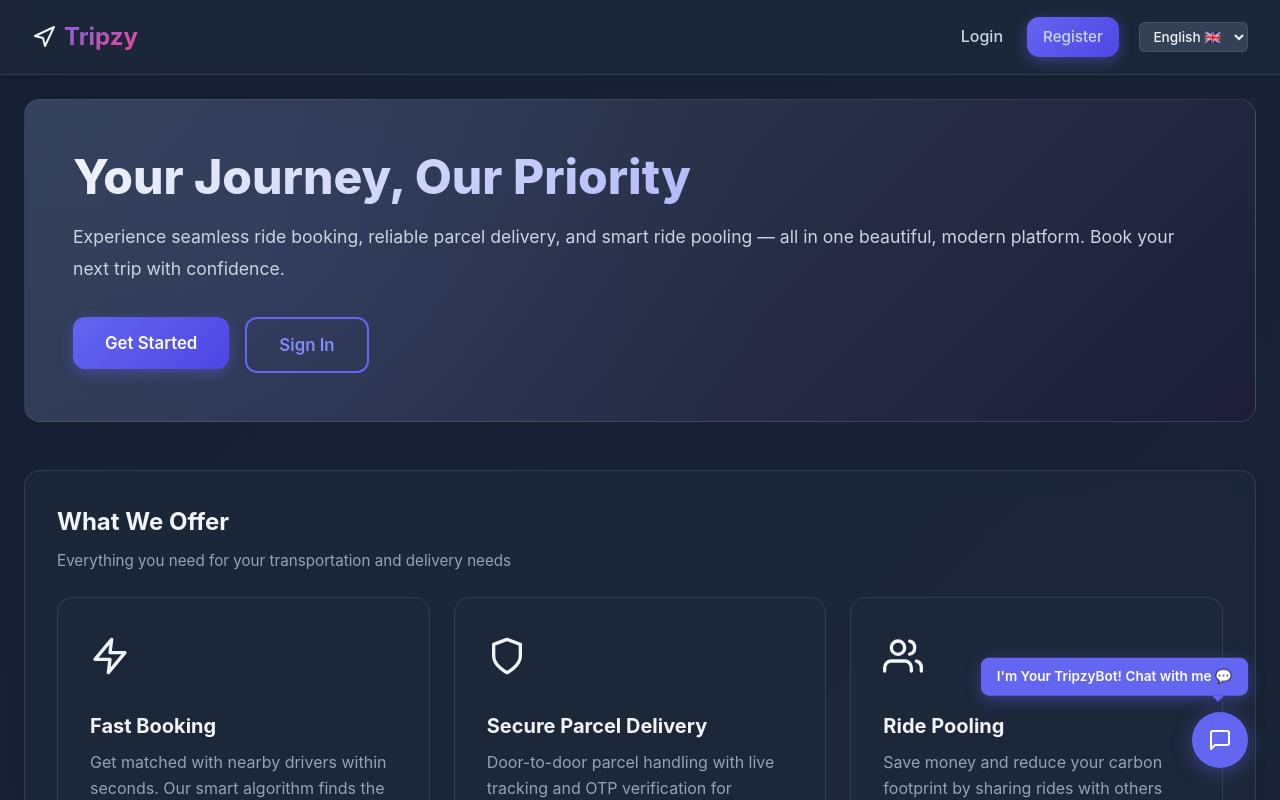
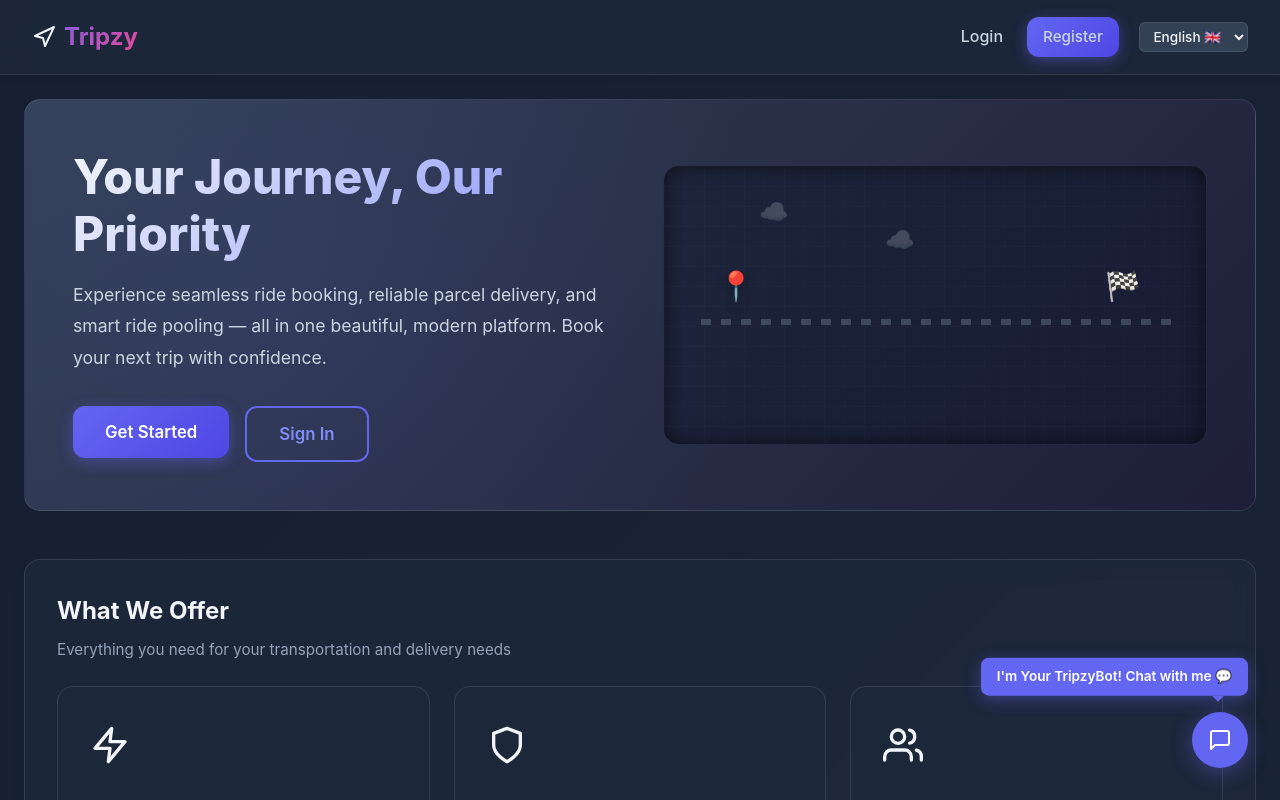
Before and after one commit to rekhashida/Tripzy, a React (Create React App) app in the folder frontend/: page / in a window 1280 px wide. Shown: the top 800 px of the page. Built offline with nearby package versions, Linux system fonts and the light colour scheme; the HTML template or start-up script is replaced by a standard one.

Commit message:
design: polish overall UI with premium CSS animations, custom vector taxi illustration, and interactive card-based vehicle options selector

```diff
--- a/frontend/src/index.css
+++ b/frontend/src/index.css
@@ -943,3 +943,296 @@ textarea {
   transform: scale(1.05);
   background: rgba(99, 102, 241, 0.25) !important;
 }
+
+/* Premium UI Hover & Glows */
+.card:hover {
+  box-shadow: 0 10px 30px rgba(99, 102, 241, 0.15), var(--shadow-xl);
+  transform: translateY(-3px);
+  border-color: rgba(99, 102, 241, 0.3);
+}
+
+.feature-card:hover {
+  transform: translateY(-5px);
+  box-shadow: 0 12px 30px rgba(236, 72, 153, 0.15), var(--shadow-xl);
+  border-color: rgba(236, 72, 153, 0.3);
+}
+
+/* Hero Illustration Animation styles */
+.hero-illustration {
+  flex: 1;
+  height: 280px;
+  position: relative;
+  overflow: hidden;
+  background: rgba(15, 23, 42, 0.45);
+  border-radius: var(--border-radius-lg);
+  border: 1px solid rgba(255, 255, 255, 0.05);
+  box-shadow: inset 0 0 20px rgba(0, 0, 0, 0.6);
+  display: flex;
+  align-items: center;
+  justify-content: center;
+}
+
+@media (max-width: 991px) {
+  .hero-illustration {
+    display: none;
+  }
+}
+
+.city-grid {
+  position: absolute;
+  top: 0;
+  left: 0;
+  right: 0;
+  bottom: 0;
+  background-image:
+    linear-gradient(rgba(255, 255, 255, 0.02) 1px, transparent 1px),
+    linear-gradient(90deg, rgba(255, 255, 255, 0.02) 1px, transparent 1px);
+  background-size: 20px 20px;
+  opacity: 0.8;
+  z-index: 1;
+  pointer-events: none;
+}
+
+.animated-road {
+  position: absolute;
+  width: 90%;
+  height: 6px;
+  background: repeating-linear-gradient(
+    90deg,
+    transparent,
+    transparent 10px,
+    var(--text-muted) 10px,
+    var(--text-muted) 20px
+  );
+  top: 55%;
+  left: 5%;
+  z-index: 2;
+  border-radius: 3px;
+  opacity: 0.3;
+  animation: moveRoad 10s linear infinite;
+}
+
+@keyframes moveRoad {
+  0% {
+    background-position: 0px 0px;
+  }
+  100% {
+    background-position: -200px 0px;
+  }
+}
+
+.pulse-pin {
+  position: absolute;
+  font-size: 1.8rem;
+  z-index: 3;
+  animation: floatPin 2s ease-in-out infinite;
+}
+
+.pickup-pin {
+  top: 35%;
+  left: 10%;
+  animation-delay: 0s;
+}
+
+.dropoff-pin {
+  top: 35%;
+  right: 12%;
+  animation-delay: 0.5s;
+}
+
+@keyframes floatPin {
+  0%, 100% {
+    transform: translateY(0) scale(1);
+    filter: drop-shadow(0 4px 6px rgba(0, 0, 0, 0.3));
+  }
+  50% {
+    transform: translateY(-8px) scale(1.05);
+    filter: drop-shadow(0 12px 12px rgba(0, 0, 0, 0.5));
+  }
+}
+
+.driving-car-wrapper {
+  position: absolute;
+  top: 40%;
+  width: 70px;
+  height: 40px;
+  z-index: 4;
+  animation: driveCar 8s cubic-bezier(0.4, 0, 0.2, 1) infinite;
+}
+
+@keyframes driveCar {
+  0% {
+    left: -15%;
+    transform: scaleX(1) rotate(0deg);
+  }
+  5% {
+    transform: scaleX(1) rotate(2deg);
+  }
+  45% {
+    transform: scaleX(1) rotate(-1deg);
+  }
+  80% {
+    left: 80%;
+    transform: scaleX(1);
+  }
+  83% {
+    transform: scaleX(-1);
+  }
+  85% {
+    left: 80%;
+  }
+  95% {
+    left: -10%;
+    transform: scaleX(-1);
+  }
+  100% {
+    left: -15%;
+    transform: scaleX(1);
+  }
+}
+
+.animated-taxi {
+  width: 100%;
+  height: auto;
+  filter: drop-shadow(0 4px 8px rgba(99, 102, 241, 0.4));
+  animation: bounceCar 0.3s ease-in-out infinite alternate;
+}
+
+@keyframes bounceCar {
+  0% {
+    transform: translateY(0);
+  }
+  100% {
+    transform: translateY(-2px);
+  }
+}
+
+.floating-clouds {
+  position: absolute;
+  top: 0;
+  left: 0;
+  right: 0;
+  bottom: 0;
+  pointer-events: none;
+}
+
+.cloud {
+  position: absolute;
+  font-size: 1.5rem;
+  opacity: 0.2;
+  z-index: 2;
+  animation: floatCloud 25s linear infinite;
+}
+
+.cloud-1 {
+  top: 10%;
+  animation-duration: 20s;
+  animation-delay: -5s;
+}
+
+.cloud-2 {
+  top: 20%;
+  animation-duration: 35s;
+  animation-delay: -15s;
+}
+
+@keyframes floatCloud {
+  0% {
+    left: -15%;
+  }
+  100% {
+    left: 115%;
+  }
+}
+
+/* Premium Vehicle Selector list */
+.vehicle-selector-list {
+  display: flex;
+  flex-direction: column;
+  gap: 0.75rem;
+  margin-bottom: 1.5rem;
+}
+
+.vehicle-card {
+  display: flex;
+  align-items: center;
+  gap: 1rem;
+  padding: 1rem;
+  background: var(--bg-card);
+  border: 1px solid var(--border-color);
+  border-radius: var(--border-radius-lg);
+  cursor: pointer;
+  transition: all 0.25s cubic-bezier(0.4, 0, 0.2, 1);
+  position: relative;
+  overflow: hidden;
+}
+
+.vehicle-card:hover {
+  transform: translateY(-2px);
+  border-color: var(--primary-light);
+  background: rgba(255, 255, 255, 0.02);
+}
+
+.vehicle-card.active {
+  background: linear-gradient(135deg, rgba(99, 102, 241, 0.12), rgba(236, 72, 153, 0.12));
+  border-color: var(--primary);
+  box-shadow: 0 0 15px rgba(99, 102, 241, 0.25);
+}
+
+.vehicle-card.active::before {
+  content: '';
+  position: absolute;
+  top: 0;
+  left: 0;
+  width: 4px;
+  height: 100%;
+  background: linear-gradient(180deg, var(--primary), var(--secondary));
+}
+
+.vehicle-card-icon {
+  font-size: 2.2rem;
+  transition: transform 0.3s ease;
+}
+
+.vehicle-card:hover .vehicle-card-icon {
+  transform: scale(1.12) rotate(-5deg);
+}
+
+.vehicle-card-info {
+  flex: 1;
+}
+
+.vehicle-card-title {
+  font-weight: 700;
+  font-size: 1.05rem;
+  color: var(--text-primary);
+  display: flex;
+  align-items: center;
+  gap: 0.5rem;
+}
+
+.capacity-badge {
+  font-size: 0.75rem;
+  color: var(--text-muted);
+  background: rgba(255, 255, 255, 0.06);
+  padding: 0.15rem 0.4rem;
+  border-radius: 6px;
+  font-weight: 500;
+}
+
+.vehicle-card-desc {
+  font-size: 0.825rem;
+  color: var(--text-muted);
+  margin-top: 0.15rem;
+}
+
+.vehicle-card-price {
+  font-weight: 800;
+  font-size: 1.25rem;
+  color: var(--primary-light);
+}
+
+.vehicle-card.active .vehicle-card-price {
+  color: #fff;
+  text-shadow: 0 0 8px rgba(255, 255, 255, 0.3);
+}
--- a/frontend/src/pages/Home.js
+++ b/frontend/src/pages/Home.js
@@ -158,6 +158,31 @@ export default function Home() {
             )}
           </div>
         </div>
+
+        <div className="hero-illustration">
+          <div className="city-grid"></div>
+          <div className="animated-road"></div>
+          <div className="pulse-pin pickup-pin">📍</div>
+          <div className="pulse-pin dropoff-pin">🏁</div>
+          <div className="driving-car-wrapper">
+            <svg viewBox="0 0 120 60" className="animated-taxi" xmlns="http://www.w3.org/2000/svg">
+              <ellipse cx="60" cy="50" rx="45" ry="6" fill="rgba(0,0,0,0.3)" />
+              <circle cx="30" cy="45" r="11" fill="#1e293b" stroke="#6366f1" strokeWidth="2" />
+              <circle cx="30" cy="45" r="5" fill="#f1f5f9" />
+              <circle cx="90" cy="45" r="11" fill="#1e293b" stroke="#6366f1" strokeWidth="2" />
+              <circle cx="90" cy="45" r="5" fill="#f1f5f9" />
+              <path d="M15 35 C15 35 15 28 25 25 C35 22 45 12 60 12 C75 12 85 22 95 25 C105 28 105 35 105 35 L108 38 C108 40 102 44 95 44 L25 44 C18 44 12 40 12 38 Z" fill="#eab308" />
+              <path d="M40 23 L60 23 L60 16 L48 16 Z" fill="#0f172a" />
+              <path d="M64 23 L80 23 L72 16 L64 16 Z" fill="#0f172a" />
+              <rect x="52" y="5" width="16" height="8" rx="2" fill="#0f172a" />
+              <rect x="55" y="7" width="10" height="4" fill="#eab308" />
+            </svg>
+          </div>
+          <div className="floating-clouds">
+            <span className="cloud cloud-1">☁️</span>
+            <span className="cloud cloud-2">☁️</span>
+          </div>
+        </div>
       </div>
 
       <Card
```
Also changed, not shown: frontend/src/pages/RideBooking.js (+69 -45 lines).
